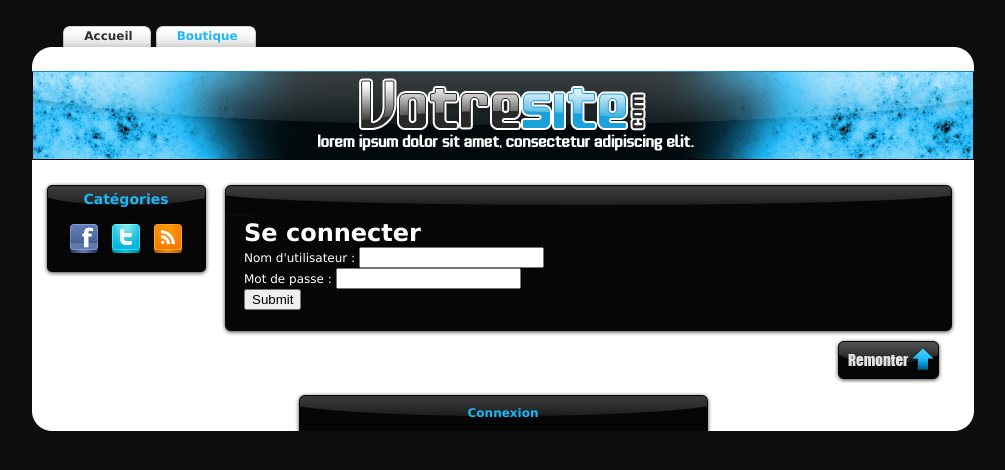
After one commit to Eirika/Bar-Stadium, a Django app: page /connexion/ in a window 1280 px wide. The commit adds this page. Shown: the top 470 px of the page, without its empty margins (137-1142 px from the left). Run offline with Django 3.2, Linux system fonts and the light colour scheme.

Commit message:
Add connexion form

```diff
--- a/bar_stadium/settings.py
+++ b/bar_stadium/settings.py
@@ -52,6 +52,7 @@ ROOT_URLCONF = 'bar_stadium.urls'
 
 WSGI_APPLICATION = 'bar_stadium.wsgi.application'
 
+LOGIN_URL = '/connexion/'
 
 # Database
 # https://docs.djangoproject.com/en/1.6/ref/settings/#databases
--- /dev/null
+++ b/bar_stadium/templates/connexion.html
@@ -0,0 +1,66 @@
+{% load static %}
+<!DOCTYPE html PUBLIC "-//W3C//DTD XHTML 1.0 Strict//EN" "http://www.w3.org/TR/xhtml1/DTD/xhtml1-strict.dtd">
+<html xmlns="http://www.w3.org/1999/xhtml" xml:lang="fr" lang="fr">
+<head>
+<title>Connexion</title>
+<meta http-equiv="Content-Type" content="text/html; charset=iso-8859-1" />
+<meta http-equiv="content-language" content="fr" />
+<link href="{% static 'style.css' %}"	title="Défaut" rel="stylesheet" type="text/css" media="screen" />
+</head>
+<body>
+
+<div id="conteneur"><!-- Conteneur Global -->
+         <div id="header">
+		 <!--***** MENU *****-->
+              <ul id="menu">
+                  <li><a href="{% url 'shop.views.home' %}" title="">Accueil</a></li>
+                  <li id="ici"><a href="{% url 'shop.views.produits' %}" title="">Boutique</a></li>
+              </ul>
+         </div>
+
+         <div id="contenu">
+		      <!--***** COLONNE DE GAUCHE *****-->
+              <div id="left">
+		      <!--***** MENU *****-->
+                   <div class="hautmenu">Catégories</div><div class="fondmenu">
+                        <a href="" title=""><img src="{% static 'facebook.png' %}" alt="" style="margin:0 3px" /></a>
+                        <a href="" title=""><img src="{% static 'twitter.png' %}" alt="" style="margin:0 3px" /></a>
+                        <a href="" title=""><img src="{% static 'rss.png' %}" alt="" style="margin:0 3px" /></a>
+                   </div><div class="basmenu"></div><!-- Fin Menu vertical -->
+              </div>
+
+		      <!--***** COLONNE DE DROITE *****-->
+		      <div id="right">
+
+ 		      <!--***** CADRE NEWS *****-->
+				 <div class="news_haut"></div><div class="news_fond">
+				    <h1>Se connecter</h1>
+						{% if error %}
+							<p><strong>Utilisateur inexistant ou mauvais de mot de passe.</strong></p>
+						{% endif %}
+
+						{% if user.is_authenticated %}
+							<p>Vous êtes connecté, {{ user.username }} !<p>
+							<a href="{% url 'shop.views.deconnexion' %}">Vous déconnecter ?</a>
+						{% else %}
+							<form method="post" action=".">
+							 	   {% csrf_token %}
+							 	   {{ form.as_p }}
+							    <input type="submit"/>
+							</form>
+						{% endif %}
+				 </div><div class="news_bas"></div>
+
+				 <!-- Bouton pour remonter en haut de la page -->
+				 <div style="text-align: right;margin:0 17px 0 0"><a href="#header"><img src="{% static 'hautdepage.png' %}" alt=""/></a></div>
+
+		      </div>
+ 		      <!--***** PIED *****-->
+             <div id="pied">
+                   <div class="copyright"><a href="{% url 'shop.views.connexion' %}">Connexion</a></div>
+              </div>
+
+</div><!-- Fin Contenu -->
+</div><!-- Fin Conteneur Global -->
+</body>
+</html>
--- a/bar_stadium/templates/index2.html
+++ b/bar_stadium/templates/index2.html
@@ -90,7 +90,7 @@
  		      <!--***** PIED *****-->
               <div id="pied">
                    <!-- mention de copyright Ne pas retirer sans autorisation écrite -->
-                   <div class="copyright"><a href=""> Votresite.com</a> | ©Design <a href="http://www.kitgraphiquegratuit.org" onclick="window.open(this.href); return false;" title="kits Graphique">Kits Graphiques</a></div>
+                   <div class="copyright"><a href="{% url 'shop.views.connexion' %}">Connexion</a></div>
                    <!-- mention de copyright Ne pas retirer sans autorisation écrite -->
               </div>
 
--- /dev/null
+++ b/shop/forms.py
@@ -0,0 +1,6 @@
+from django import forms
+
+
+class ConnexionForm(forms.Form):
+    username = forms.CharField(label="Nom d'utilisateur", max_length=30)
+    password = forms.CharField(label="Mot de passe", widget=forms.PasswordInput)
--- a/shop/urls.py
+++ b/shop/urls.py
@@ -5,4 +5,6 @@ urlpatterns = patterns('shop.views',
     url(r'^boutique/$', 'produits'),
     url(r'^boissons/$', 'boissons'),
     url(r'^glaces/$', 'glaces'),
+    url(r'^connexion/$', 'connexion'),
+    url(r'^deconnexion/$', 'deconnexion', name='deconnexion'),
 )
--- a/shop/views.py
+++ b/shop/views.py
@@ -1,8 +1,10 @@
 #-*- coding: utf-8 -*-
 
 from django.shortcuts import render
-
 from shop.models import Produit, Boisson, Glace
+from django.contrib.auth import authenticate, login
+from shop.forms import ConnexionForm
+from django.contrib.auth import logout
 
 
 def home(request):
@@ -22,3 +24,26 @@ def boissons(request):
 def glaces(request):
     produits = Glace.objects.all()
     return render(request, 'boutique.html', locals())
+
+
+def connexion(request):
+    error = False
+
+    if request.method == "POST":
+        form = ConnexionForm(request.POST)
+        if form.is_valid():
+            username = form.cleaned_data["username"]  # Nous récupérons le nom d'utilisateur
+            password = form.cleaned_data["password"]  # … et le mot de passe
+            user = authenticate(username=username, password=password)  # Nous vérifions si les données sont correctes
+            if user:  # Si l'objet renvoyé n'est pas None
+                login(request, user)  # nous connectons l'utilisateur
+            else:  # sinon une erreur sera affichée
+                error = True
+    else:
+        form = ConnexionForm()
+    return render(request, 'connexion.html', locals())
+
+
+def deconnexion(request):
+    logout(request)
+    return render(request, 'index2.html')
```
Also changed, not shown: shop/models.py (+10 -2 lines), shop/tests.py (+11 -1 lines).
